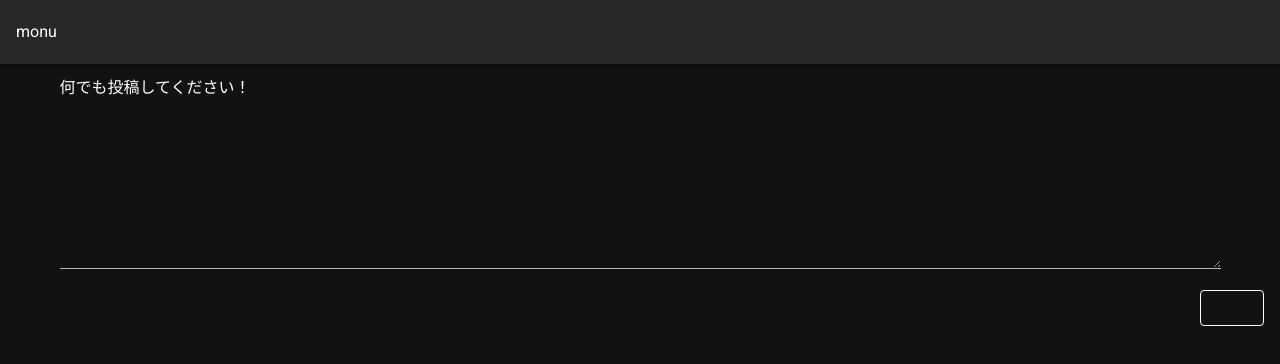
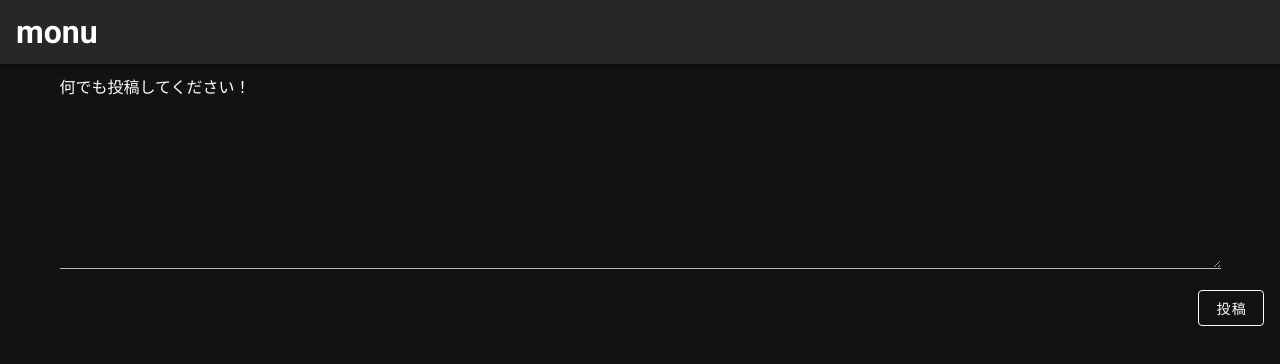
Before and after one commit to jphacks/KB_1909_1, a Nuxt app: page / in a window 1280 px wide. Shown: the top 364 px of the page. Built offline with nearby package versions, Linux system fonts and the light colour scheme.

Commit message:
細かい修正

```diff
--- a/components/PostForm.vue
+++ b/components/PostForm.vue
@@ -1,8 +1,8 @@
 <template>
   <v-container>
     <p>何でも投稿してください！</p>
-    <v-textarea></v-textarea>
-    <v-btn right absolute outlined></v-btn>
+    <v-textarea v-model="postBody"></v-textarea>
+    <v-btn right absolute outlined>投稿</v-btn>
   </v-container>
 </template>
 
@@ -10,7 +10,9 @@
 import { Component, Vue } from 'vue-property-decorator'
 
 @Component({})
-class PostForm extends Vue {}
+class PostForm extends Vue {
+  postBody = ''
+}
 
 export default PostForm
 </script>
--- a/pages/index.vue
+++ b/pages/index.vue
@@ -1,6 +1,8 @@
 <template>
   <div>
-    <v-app-bar>monu</v-app-bar>
+    <v-app-bar>
+      <h1>monu</h1>
+    </v-app-bar>
     <post-form></post-form>
   </div>
 </template>
@@ -18,3 +20,9 @@ class Index extends Vue {}
 
 export default Index
 </script>
+
+<style lang="scss">
+h1 {
+  text-align: center;
+}
+</style>
```
Also changed, not shown: .eslintrc.js.
